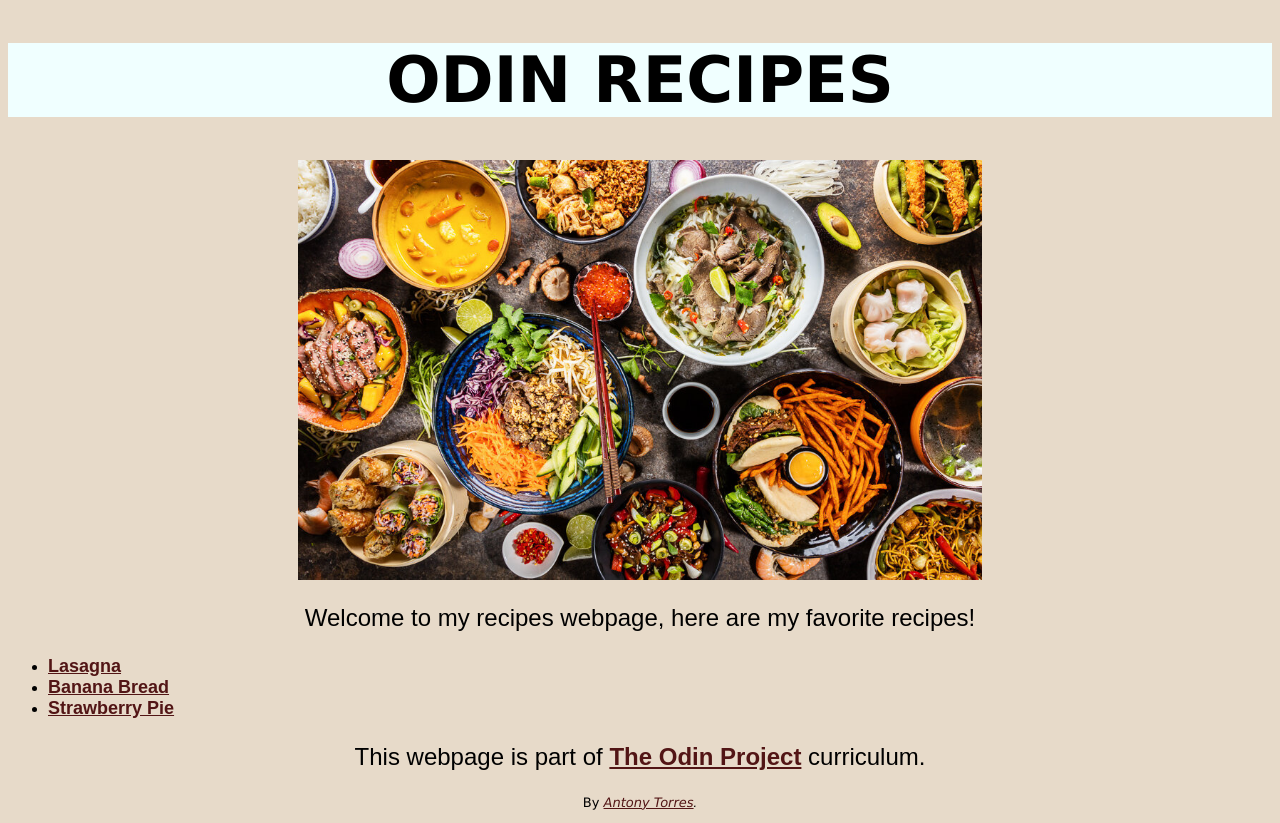
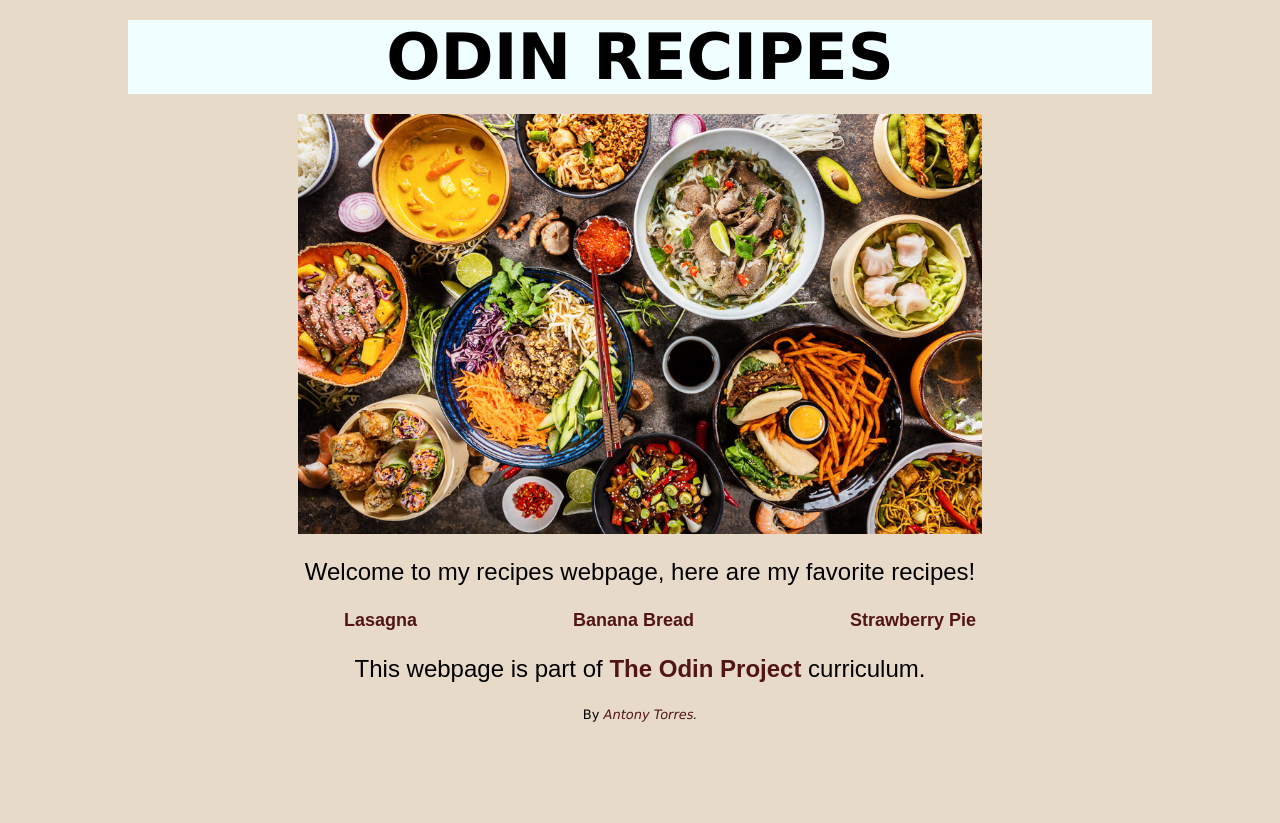
Before and after one commit to ntonyTR/odin-recipes, a plain HTML site: page index.html in a window 1280 px wide. After the commit the page ends 800 px from the top, so only its background shows below. Drawn offline with Linux system fonts and the light colour scheme.

Commit message:
lists display as flex

```diff
--- a/style.css
+++ b/style.css
@@ -14,6 +14,7 @@
     text-align: center;
     font-family: Verdana, sans-serif;
     font-size: 64px;
+    margin: 20px 120px;
 }
 
 img {
@@ -32,6 +33,7 @@ a {
     color: rgb(82, 21, 21);
     font-weight: bold;
     font-size: 18px;
+    text-decoration: none;
 }
 
 #TOP-link {
@@ -60,3 +62,11 @@ a {
     font-size: 20px;
     text-align: justify;
 }
+
+body #recipes-list {
+    list-style: none;
+    display: flex;
+    justify-content: space-between;
+    max-width: 50%;
+    margin: 0 auto;
+}
```
